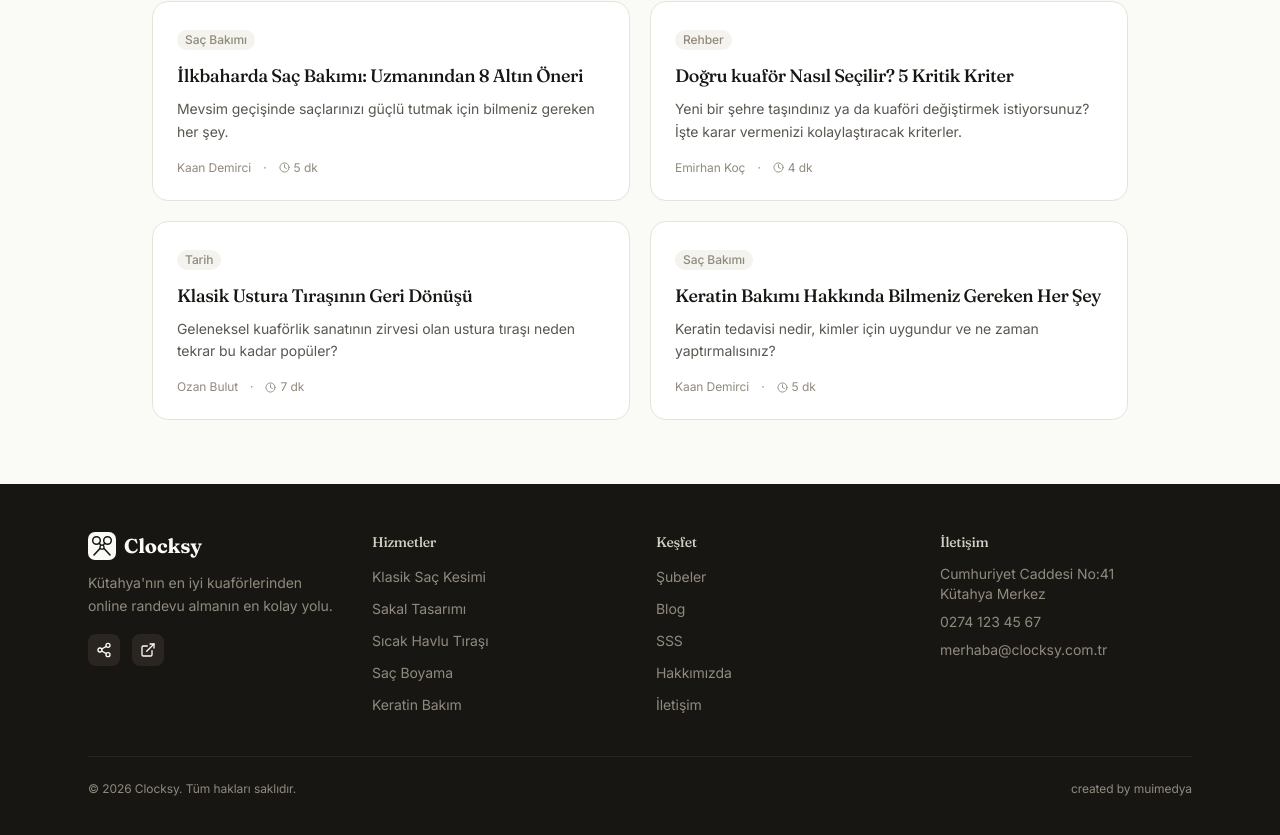
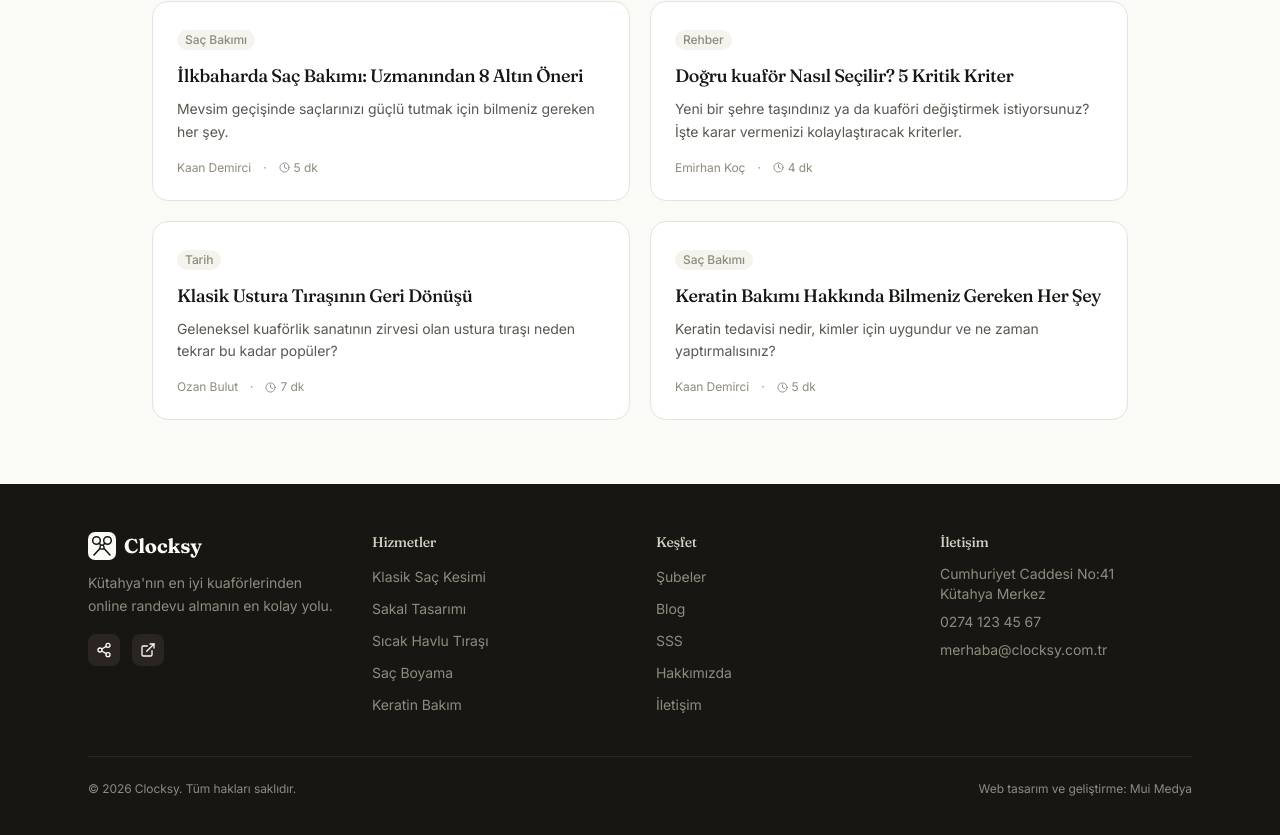
Before and after one commit to muidijital-bit/clocksy, a Next.js app: page /blog in a window 1280 px wide. Shown: the part 830-1665 px from the top of the page. Built offline with nearby package versions, Linux system fonts and the light colour scheme; no server answers.

Commit message:
Standardize Mui Medya footer attribution

```diff
--- a/src/components/Footer.tsx
+++ b/src/components/Footer.tsx
@@ -90,7 +90,7 @@ export default function Footer() {
 
         <div className="border-t border-[#2a2520] mt-10 pt-6 flex flex-col sm:flex-row justify-between items-center gap-2">
           <p className="text-xs text-[#908a7e]">© 2026 Clocksy. Tüm hakları saklıdır.</p>
-          <a href="https://muimedya.com" target="_blank" rel="noopener noreferrer" className="text-xs text-[#908a7e] hover:text-[#fafaf7] transition-colors">created by muimedya</a>
+          <a href="https://muimedya.com/" target="_blank" rel="noopener noreferrer" className="text-xs text-[#908a7e] hover:text-[#fafaf7] transition-colors">Web tasarım ve geliştirme: Mui Medya</a>
         </div>
       </div>
     </footer>
```
